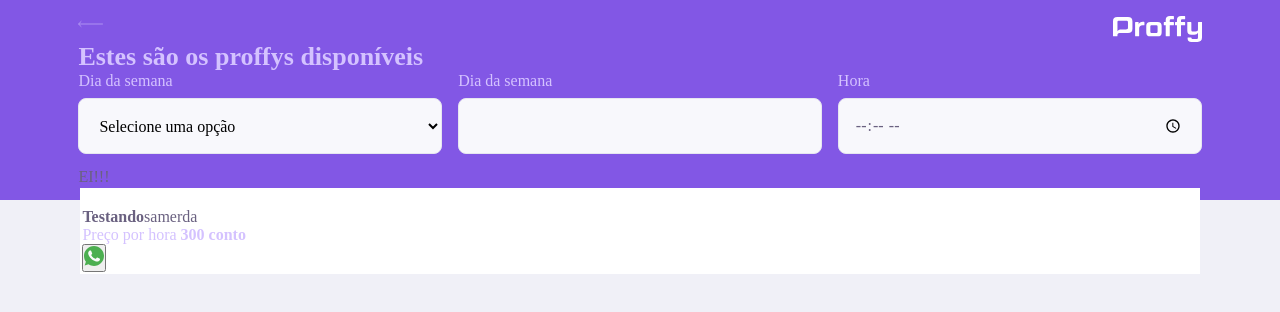
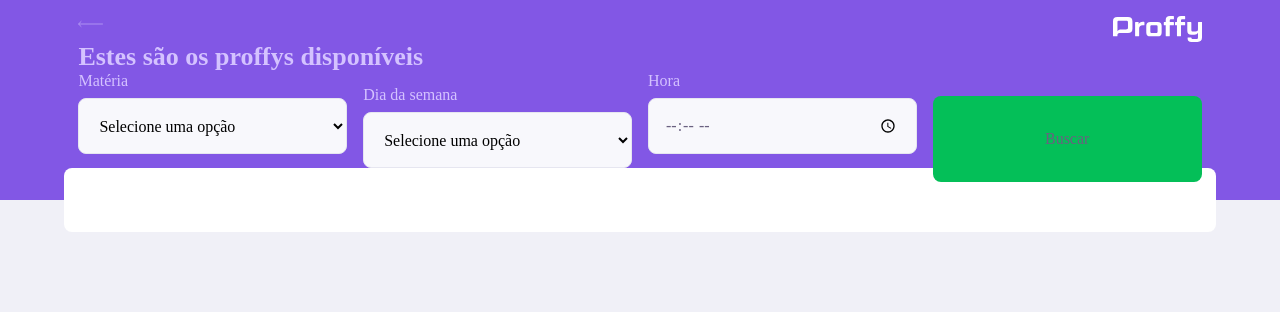
Before and after one commit to RicardoIreno/NLW02, a React (Create React App) app in the folder front-web/: page /study in a window 1280 px wide. Shown: the top 312 px of the page. Built offline with nearby package versions, Linux system fonts and the light colour scheme.

Commit message:
Feat (front-web): search and show teachers in Teachers page

```diff
--- a/front-web/src/components/TeacherItem/index.tsx
+++ b/front-web/src/components/TeacherItem/index.tsx
@@ -2,21 +2,38 @@
 import whatsappIcon from '../../assets/images/icons/whatsapp.svg'
 import './style.scss'
 
-function TeacherItem() {
+
+export interface Teacher {
+  id: number
+  avatar: string
+  bio: String
+  cost: number
+  name: string
+  subject: string
+  whatsapp: string
+}
+
+interface TeacherItemProps {
+  teacher: Teacher
+}
+
+
+const TeacherItem: React.FC<TeacherItemProps> = ({ teacher }) => {
   return(
     <article className="teacher-item">
       <header>
         <img src="" alt="" />
         <div>
-            <strong>Testando</strong>
-            <span>samerda</span>
+            <strong> {teacher.name} </strong>
+            <span> {teacher.subject} </span>
         </div>
       </header>
-      <p></p>
+
+      <p> {teacher.bio}</p>
 
       <footer>
           <p>Preço por hora
-            <strong> 300 conto </strong>
+            <strong> {teacher.cost} </strong>
           </p>
           <button type="button">
               <img src={whatsappIcon} alt="Whatsapp"/>
--- a/front-web/src/pages/TeacherList/index.tsx
+++ b/front-web/src/pages/TeacherList/index.tsx
@@ -1,19 +1,59 @@
-import React from 'react'
+import React, { FormEvent, useState } from 'react'
 import PageHeader from '../../components/PageHeader'
-import TeacherItem from '../../components/TeacherItem'
+import TeacherItem, { Teacher } from '../../components/TeacherItem'
 import Input from '../../components/form/input'
 import Select from '../../components/form/select'
 import './style.scss'
+import api from '../../services/api'
+
+
 
 function TeacherList() {
+  const [teachers, setTeachers] = useState([])
+  const [subject, setSubject] = useState('')
+  const [week_day, setWeekDay] = useState('')
+  const [time, setTime] = useState('')
+
+  async function searchTeachers(e: FormEvent) {
+    e.preventDefault()
+
+    const response = await api.get('classes', {
+      params: {
+        subject,
+        week_day,
+        time,
+      }
+    })
+    // console.log({
+    //   subject,
+    //   week_day,
+    //   time
+    // })
+    console.log(response.data)
+    setTeachers(response.data)
+  }
+
   return (
     <div id="page-teacher-list" className="container">
       <PageHeader title="Estes são os proffys disponíveis">
 
         <form id="search-teachers">
           <Select
+              name="subject"
+              label="Matéria"
+              value={subject}
+              onChange={(e) => {setSubject(e.target.value)}}
+              options={[
+                {value: "Artes", label: "Artes" },
+                {value: "Paleontologia", label: "Paleontologia" },
+                {value: "Criminalistica", label: "Criminalistica" },
+              ]}
+            />
+
+          <Select
             name="week_day"
             label="Dia da semana"
+            onChange={(e) => {setWeekDay(e.target.value) }}
             options={[
               {value: '0', label: 'Domingo'},
               {value: '1', label: 'Segunda'},
@@ -22,18 +62,25 @@
               {value: '4', label: 'Quinta'},
               {value: '5', label: 'Sexta'},
               {value: '6', label: 'Sábado'},
-            ]}/>
+            ]}
+          />
 
-            <Input name="Week_day" label="Dia da semana" />
-            <Input type="time" name="time" label="Hora" />
+          <Input
+            type="time"
+            name="time"
+            label="Hora"
+            onChange={(e) => {setTime(e.target.value) }}
+          />
+            <button type="submit" onClick={searchTeachers}>Buscar</button>
+
         </form>
 
-        <main>
-          EI!!!
-          <TeacherItem />
-
+      </PageHeader>
+        <main className="main-teacher-list">
+          {teachers.map((teacher: Teacher) => {
+            return <TeacherItem key={teacher.id} teacher={teacher} />
+          })}
         </main>
-      </PageHeader>
     </div>
   )
 }
--- a/front-web/src/pages/TeacherList/style.scss
+++ b/front-web/src/pages/TeacherList/style.scss
@@ -24,11 +24,31 @@
     margin-top: 3.2rem;
 }
 
+button {
+    width: 100%;
+    // height: 1,4rem;
+    background: var(--color-secundary);
+    color: var(--color--button-text);
+    border: 0;
+    border-radius: 0.8rem;
+    cursor: pointer;
+    display: flex;
+    align-items: center;
+    justify-content: center;
+    text-decoration: none;
+    transform: background-color 0.2s;
+    margin-top: 2.4rem;
+
+}
+
+button:hover {
+    background: var(--color-secundary-lighter);
+}
 
 @media (min-width: 700px){
     #search-teachers {
         display: grid;
-        grid-template-columns: repeat(3, 1fr);
+        grid-template-columns: repeat(4, 1fr);
         column-gap: 16px;
         // position: absolute;
         // bottom: -44px;
```
